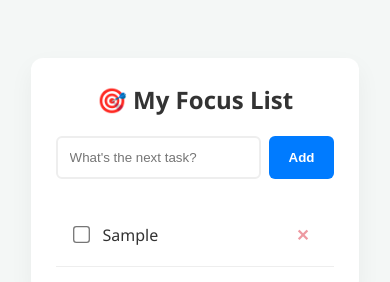
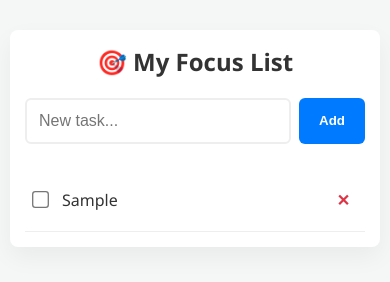
Before and after one commit to joelzehring/simple-todo-with-gemini, a plain HTML site: page index.html in a window 390 px wide. Both pictures are taken after typing "Sample" into the empty fields and a click on the button "Add". Drawn offline with nearby package versions, Linux system fonts and the light colour scheme.

Commit message:
Update index.html
Improve mobile layout with less empty space on sides.

```diff
--- a/index.html
+++ b/index.html
@@ -3,34 +3,76 @@
 <head>
     <meta charset="UTF-8">
     <meta name="viewport" content="width=device-width, initial-scale=1.0">
-    <title>Animated To-Do List</title>
+    <title>Responsive To-Do List</title>
     <style>
-        body { font-family: 'Segoe UI', system-ui, sans-serif; display: flex; justify-content: center; padding: 50px; background-color: #f4f7f6; }
-        .container { width: 380px; background: white; padding: 25px; border-radius: 12px; box-shadow: 0 10px 25px rgba(0,0,0,0.05); }
+        /* 1. Global Reset for better spacing */
+        * { box-sizing: border-box; }
+
+        body {
+            font-family: 'Segoe UI', system-ui, sans-serif;
+            display: flex;
+            justify-content: center;
+            padding: 20px; /* Reduced padding for mobile */
+            background-color: #f4f7f6;
+            margin: 0;
+        }
+
+        .container {
+            width: 100%;        /* Default to full width */
+            max-width: 500px;   /* But never wider than 500px on desktop */
+            background: white;
+            padding: 25px;
+            border-radius: 12px;
+            box-shadow: 0 10px 25px rgba(0,0,0,0.05);
+            margin-top: 20px;
+        }
+
+        /* 2. Responsive adjustments */
+        @media (max-width: 480px) {
+            body { padding: 10px; }
+            .container { padding: 15px; border-radius: 8px; }
+            h2 { font-size: 1.5rem; }
+            button#addBtn { padding: 12px 15px; }
+        }
+
         h2 { margin-top: 0; color: #333; text-align: center; }
         .input-group { display: flex; gap: 8px; margin-bottom: 25px; }
-        input[type="text"] { flex-grow: 1; padding: 12px; border: 2px solid #eee; border-radius: 6px; outline: none; transition: border-color 0.2s; }
+
+        input[type="text"] {
+            flex-grow: 1;
+            padding: 12px;
+            border: 2px solid #eee;
+            border-radius: 6px;
+            outline: none;
+            font-size: 16px; /* Prevents auto-zoom on iOS */
+        }
+
         input[type="text"]:focus { border-color: #007bff; }
-        button#addBtn { padding: 12px 20px; cursor: pointer; background-color: #007bff; color: white; border: none; border-radius: 6px; font-weight: bold; }
-        button#addBtn:hover { background-color: #0069d9; }
+
+        button#addBtn {
+            padding: 12px 20px;
+            cursor: pointer;
+            background-color: #007bff;
+            color: white;
+            border: none;
+            border-radius: 6px;
+            font-weight: bold;
+        }
 
         ul { list-style: none; padding: 0; margin: 0; }
         li {
-            background: #fff; border-bottom: 1px solid #eee; padding: 15px;
-            display: flex; align-items: center; gap: 12px;
-            transition: all 0.3s ease;
+            background: #fff;
+            border-bottom: 1px solid #eee;
+            padding: 15px 5px;
+            display: flex;
+            align-items: center;
+            gap: 12px;
         }
-        li:hover { background-color: #fafafa; }
 
-        /* The Checkbox Style */
         input[type="checkbox"] { transform: scale(1.3); cursor: pointer; accent-color: #28a745; }
-
-        /* The strike-through animation logic */
-        .task-text { flex-grow: 1; cursor: pointer; color: #333; position: relative; }
-        .completed { color: #aaa; text-decoration: line-through; transition: color 0.3s ease; }
-
-        .delete { color: #dc3545; cursor: pointer; font-weight: bold; margin-left: auto; padding: 5px 10px; opacity: 0.5; }
-        .delete:hover { opacity: 1; background-color: #fee; border-radius: 4px; }
+        .task-text { flex-grow: 1; cursor: pointer; color: #333; word-break: break-word; }
+        .completed { color: #aaa; text-decoration: line-through; }
+        .delete { color: #dc3545; cursor: pointer; font-weight: bold; margin-left: auto; padding: 5px 10px; }
     </style>
 </head>
 <body>
@@ -38,7 +80,7 @@
 <div class="container">
     <h2>🎯 My Focus List</h2>
     <div class="input-group">
-        <input type="text" id="taskInput" placeholder="What's the next task?">
+        <input type="text" id="taskInput" placeholder="New task...">
         <button id="addBtn" onclick="addTask()">Add</button>
     </div>
     <ul id="taskList"></ul>
@@ -47,13 +89,12 @@
 <script src="https://cdn.jsdelivr.net/npm/canvas-confetti@1.9.2/dist/confetti.browser.min.js"></script>
 
 <script>
-    // Load tasks from localStorage on startup
+    // Logic remains same as previous version to preserve LocalStorage & Confetti
     document.addEventListener('DOMContentLoaded', getTasks);
 
     function addTask() {
         const input = document.getElementById('taskInput');
         if (input.value.trim() === "") return;
-
         const taskObj = { text: input.value, completed: false };
         createTaskElement(taskObj);
         saveLocalTask(taskObj);
@@ -62,19 +103,15 @@
 
     function createTaskElement(taskObj) {
         const li = document.createElement('li');
-
-        // Create Checkbox
         const checkbox = document.createElement('input');
         checkbox.type = 'checkbox';
         checkbox.checked = taskObj.completed;
         checkbox.onclick = () => toggleComplete(li, checkbox, taskObj.text);
 
-        // Create Text Span
         const span = document.createElement('span');
         span.className = 'task-text' + (taskObj.completed ? ' completed' : '');
         span.innerText = taskObj.text;
 
-        // Create Delete Button
         const delBtn = document.createElement('span');
         delBtn.className = 'delete';
         delBtn.innerHTML = '✕';
@@ -92,29 +129,14 @@
     function toggleComplete(li, checkbox, text) {
         const span = li.querySelector('.task-text');
         span.classList.toggle('completed');
-
-        // If checking it COMPLETE, trigger confetti
         if (checkbox.checked) {
-            triggerConfetti();
+            confetti({ particleCount: 100, spread: 70, origin: { y: 0.6 } });
         }
-
-        // Update localStorage status
         let tasks = JSON.parse(localStorage.getItem('tasks'));
         tasks = tasks.map(t => t.text === text ? { ...t, completed: !t.completed } : t);
         localStorage.setItem('tasks', JSON.stringify(tasks));
     }
 
-    // --- 2. The Confetti Animation Function ---
-    function triggerConfetti() {
-        confetti({
-            particleCount: 100,
-            spread: 70,
-            origin: { y: 0.6 }, // Slightly lower origin so it pops up
-            colors: ['#28a745', '#007bff', '#ffc107', '#dc3545', '#17a2b8'] // Green + bootstrap theme colors
-        });
-    }
-
-    // --- LocalStorage Helpers ---
     function saveLocalTask(task) {
         let tasks = localStorage.getItem('tasks') ? JSON.parse(localStorage.getItem('tasks')) : [];
         tasks.push(task);
```
